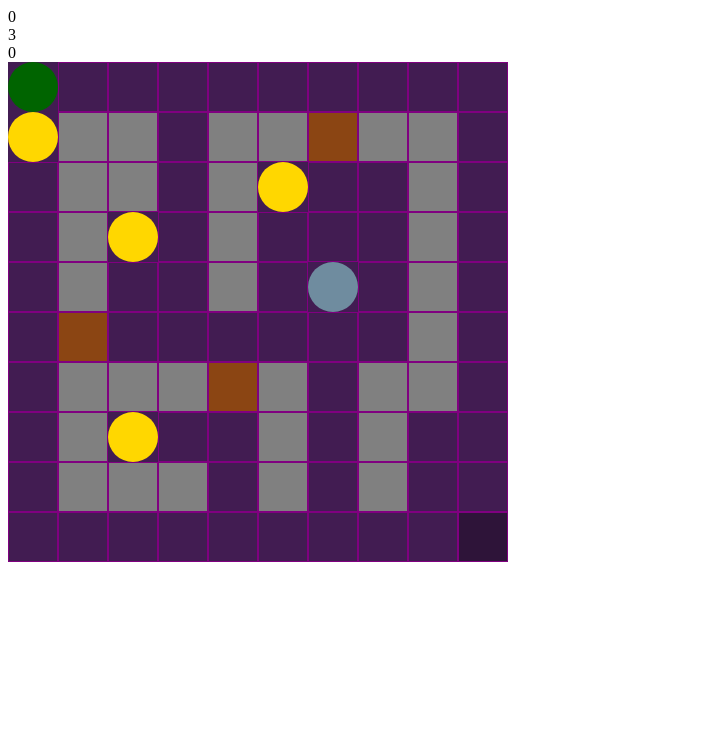
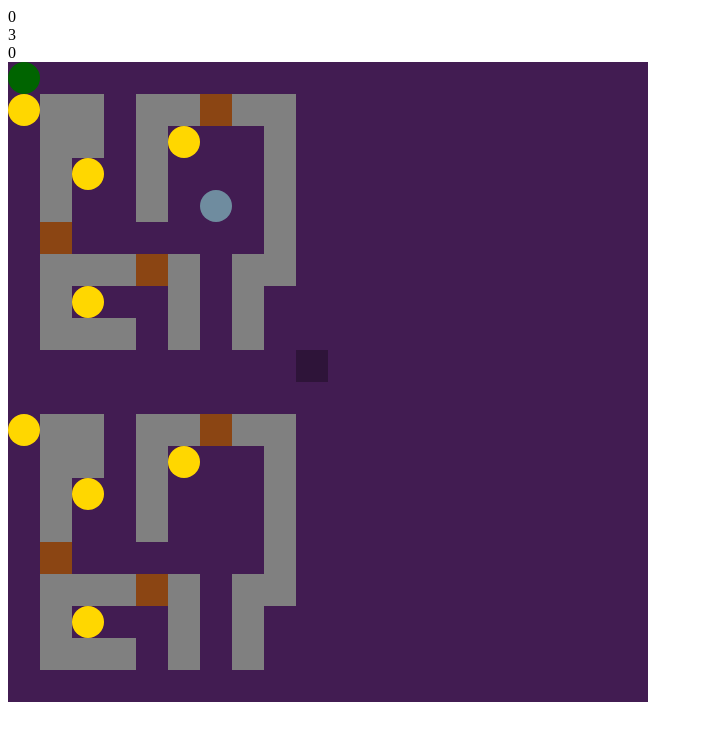
Before and after one commit to MartinKoeoep/project-1-wdi, a plain HTML site: page index.html in a window 1280 px wide. Both pictures are taken after a click on the button "New Game". Shown: the whole page, without its empty margins (0-703 px from the left). Drawn offline with nearby package versions, Linux system fonts and the light colour scheme.

Commit message:
Added High Screen page, added feature which records your score and name in localStorage

```diff
--- a/css/main.css
+++ b/css/main.css
@@ -2,14 +2,13 @@
   box-sizing: border-box;
 }
 #map div{
-  border: 1px solid purple;
-  width: 50px;
-  height: 50px;
+  width: 32px;
+  height: 32px;
   float: left;
 }
 #map{
-  width: 500px;
-  height: 500px;
+  width: 640px;
+  height: 640px;
   background-color: #421C52;
 }
 #map div.floor{
--- a/index.html
+++ b/index.html
@@ -19,7 +19,7 @@
     </div>
     <div class="introRight">
       <button id="newGame">New Game</button>
-      <button id="highScoreTable">Coming Soon... High Score</button>
+      <button id="highScoreTable">High Scores</button>
     </div>
   </div>
   <div class="playScreen">
@@ -32,7 +32,14 @@
     <h2>Congratulations, you managed to get away</h2>
     <p>Let's see how much you managed to gather</p>
     <div id='endScore'>0</div>
+    <p>To save your score write in your name and click submit.s</p>
+    <input type="text" id="scoreSubmit">
+    <input type="submit">
     <button id='restart'>Try Again?</button>
+  </div>
+  <div class="highScoreScreen">
+    <button id="returnToMainMenu">Back</button>
+    <button id="clearHighScore">Reset High Score</button>
   </div>
 </body>
 </html>
--- a/js/app.js
+++ b/js/app.js
@@ -1,14 +1,24 @@
 const gameGrid = [
-  [0,0,0,0,0,0,0,0,0,0],
-  [3,1,1,0,1,1,8,1,1,0],
-  [0,1,1,0,1,3,0,0,1,0],
-  [0,1,3,0,1,0,0,0,1,0],
-  [0,1,0,0,1,0,4,0,1,0],
-  [0,8,0,0,0,0,0,0,1,0],
-  [0,1,1,1,8,1,0,1,1,0],
-  [0,1,3,0,0,1,0,1,0,0],
-  [0,1,1,1,0,1,0,1,0,0],
-  [0,0,0,0,0,0,0,0,0,9]
+  [0,0,0,0,0,0,0,0,0,0,0,0,0,0,0,0,0,0,0,0],
+  [3,1,1,0,1,1,8,1,1,0,0,0,0,0,0,0,0,0,0,0],
+  [0,1,1,0,1,3,0,0,1,0,0,0,0,0,0,0,0,0,0,0],
+  [0,1,3,0,1,0,0,0,1,0,0,0,0,0,0,0,0,0,0,0],
+  [0,1,0,0,1,0,4,0,1,0,0,0,0,0,0,0,0,0,0,0],
+  [0,8,0,0,0,0,0,0,1,0,0,0,0,0,0,0,0,0,0,0],
+  [0,1,1,1,8,1,0,1,1,0,0,0,0,0,0,0,0,0,0,0],
+  [0,1,3,0,0,1,0,1,0,0,0,0,0,0,0,0,0,0,0,0],
+  [0,1,1,1,0,1,0,1,0,0,0,0,0,0,0,0,0,0,0,0],
+  [0,0,0,0,0,0,0,0,0,9,0,0,0,0,0,0,0,0,0,0],
+  [0,0,0,0,0,0,0,0,0,0,0,0,0,0,0,0,0,0,0,0],
+  [3,1,1,0,1,1,8,1,1,0,0,0,0,0,0,0,0,0,0,0],
+  [0,1,1,0,1,3,0,0,1,0,0,0,0,0,0,0,0,0,0,0],
+  [0,1,3,0,1,0,0,0,1,0,0,0,0,0,0,0,0,0,0,0],
+  [0,1,0,0,1,0,0,0,1,0,0,0,0,0,0,0,0,0,0,0],
+  [0,8,0,0,0,0,0,0,1,0,0,0,0,0,0,0,0,0,0,0],
+  [0,1,1,1,8,1,0,1,1,0,0,0,0,0,0,0,0,0,0,0],
+  [0,1,3,0,0,1,0,1,0,0,0,0,0,0,0,0,0,0,0,0],
+  [0,1,1,1,0,1,0,1,0,0,0,0,0,0,0,0,0,0,0,0],
+  [0,0,0,0,0,0,0,0,0,0,0,0,0,0,0,0,0,0,0,0]
 ];
 //  0 = floor; 1 = wall; 3= treasure: 4 = guard; 8= window; 9= endpoint;
 $(() => {
@@ -21,18 +31,28 @@ $(() => {
   let turnCounter = 0;
   let endScoreCounter = 0;
 
+  // Const for different screen elements
   const $introScreen = $('.introScreen');
   const $playScreen = $('.playScreen');
   const $endGameScreen = $('.endGameScreen');
+  const $highScoreScreen = $('.highScoreScreen');
+  // Const for score elements
   const $livesScore = $('#livesScore');
   const $treasure = $('#treasureScore');
   const $turnsScore = $('#turnsScore');
-  const $newGame = $('#newGame');
+  // Const for buttons
+  const $newGameButton = $('#newGame');
+  const $highScoreButton = $('#highScoreTable');
   const $endScore = $('#endScore');
+  const $scoreSubmit = $('#scoreSubmit');
   const $restart = $('#restart');
+  const $returnButton = $('#returnToMainMenu');
+  const $clearHighScore = $('#clearHighScore');
 
   $playScreen.hide();
   $endGameScreen.hide();
+  $highScoreScreen.hide();
+
   $treasure.text(treasureCounter);
   $livesScore.text(lifecounter);
   $turnsScore.text(turnCounter);
@@ -226,8 +246,13 @@ $(() => {
     $playScreen.hide();
     $endGameScreen.show();
     endScoreCounter = (treasureCounter * lifecounter) - (turnCounter * 5);
-    console.log(endScoreCounter);
     $endScore.text(endScoreCounter);
+    $('input:submit').on('click', function (){
+      console.log($scoreSubmit.val());
+      var playerName = $scoreSubmit.val();
+      localStorage.setItem(`${playerName}`, `${endScoreCounter.toString()}`);
+      console.log(Object.keys(localStorage));
+    });
     $restart.on('click', () => {
       location.reload();
     });
@@ -239,11 +264,24 @@ $(() => {
     movePlayer();
   }
 
-  $newGame.on('click', () => {
+  $newGameButton.on('click', () => {
     $introScreen.hide();
     $playScreen.show();
     setup();
   });
 
+  $highScoreButton.on('click', ()=> {
+    $introScreen.hide();
+    $highScoreScreen.show();
+  });
+
+  $returnButton.on('click', ()=>{
+    $introScreen.show();
+    $highScoreScreen.hide();
+  });
+
+  $clearHighScore.on('click', ()=> {
+    localStorage.clear();
+  });
 
 });
```
